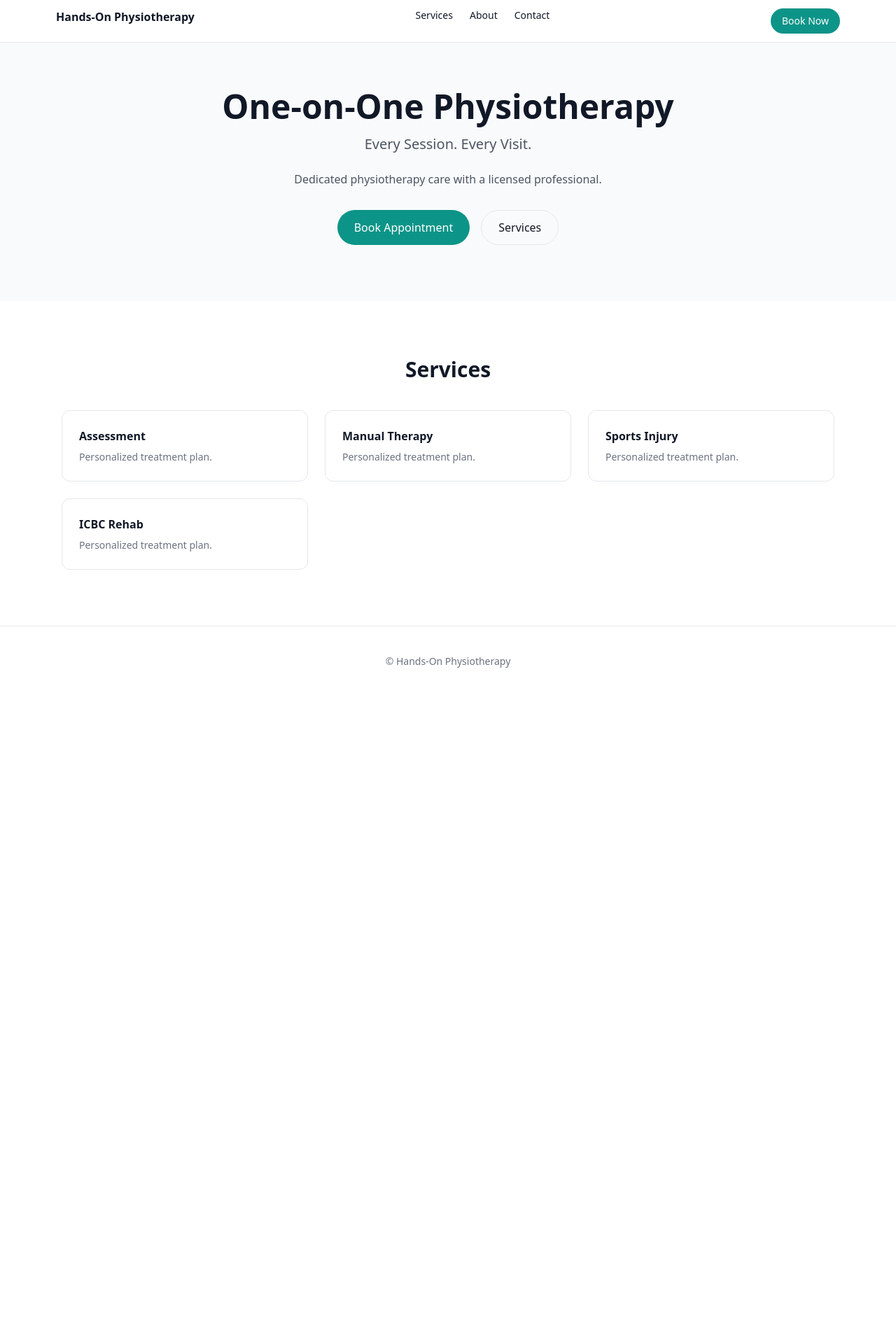
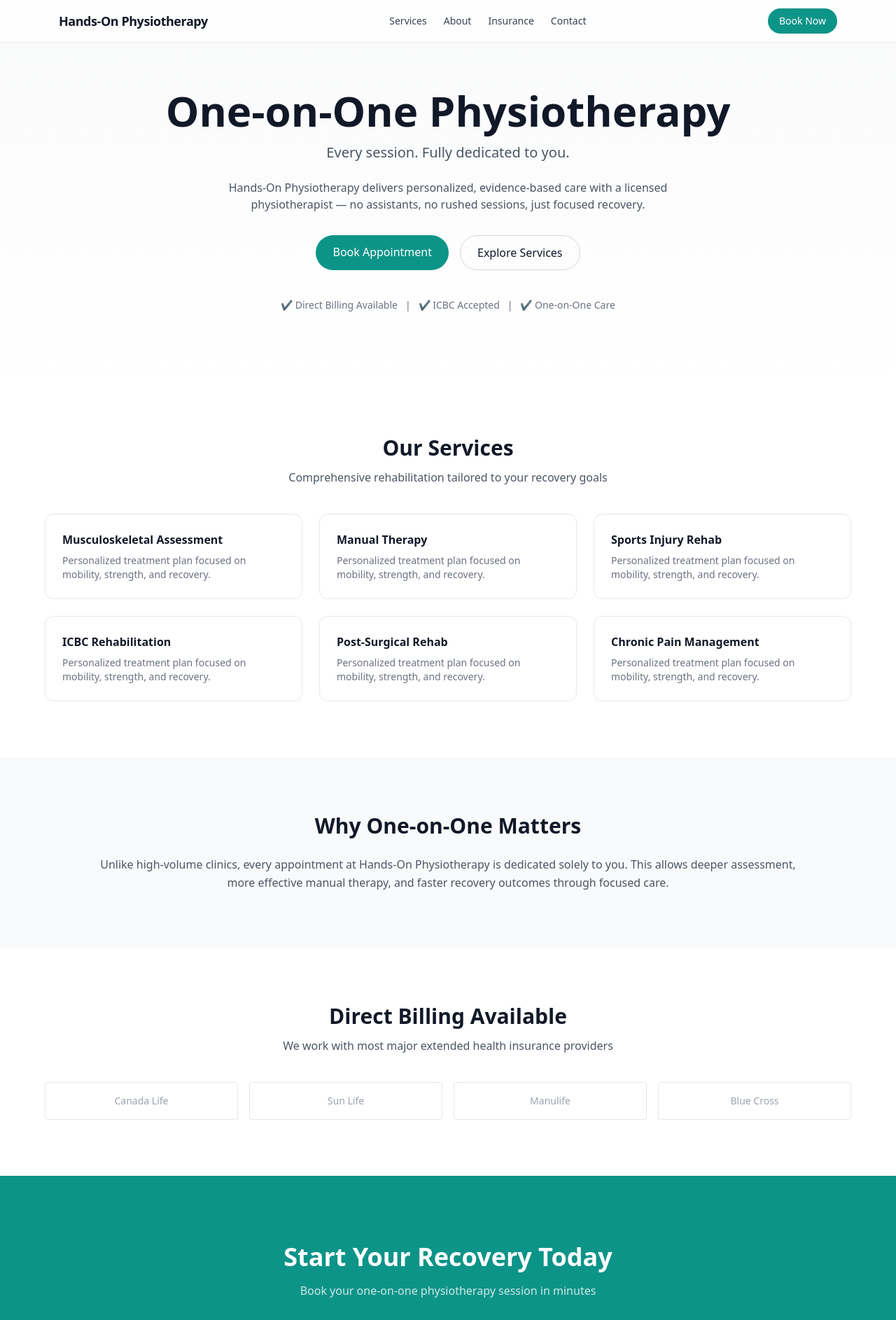
Before and after one commit to handsonphysio/handsonphysio.ca, a Next.js app: page / in a window 1280 px wide. Shown: the top 1886 px of the page at 70% size. Before the commit the page ends 995 px from the top, so only its background shows below. Built offline with nearby package versions, Linux system fonts and the light colour scheme.

Commit message:
Refactor Home component layout and content

```diff
--- a/app/page.tsx
+++ b/app/page.tsx
@@ -1,68 +1,174 @@
 export default function Home() {
   return (
-    <main className="min-h-screen bg-white text-gray-900">
+    <main className="bg-white text-gray-900">
 
-      {/* NAV */}
-      <header className="fixed top-0 w-full bg-white border-b z-50">
-        <div className="max-w-6xl mx-auto flex justify-between px-4 py-3">
-          <div className="font-bold">Hands-On Physiotherapy</div>
+      {/* TOP NAV */}
+      <header className="fixed top-0 left-0 w-full z-50 bg-white/70 backdrop-blur border-b">
+        <div className="max-w-6xl mx-auto flex items-center justify-between px-5 py-3">
 
-          <div className="hidden md:flex gap-6 text-sm">
+          {/* LOGO */}
+          <a href="/" className="font-bold text-lg tracking-tight">
+            Hands-On Physiotherapy
+          </a>
+
+          {/* NAV LINKS */}
+          <nav className="hidden md:flex gap-6 text-sm text-gray-700">
             <a href="#services">Services</a>
             <a href="#about">About</a>
+            <a href="#insurance">Insurance</a>
             <a href="#contact">Contact</a>
-          </div>
+          </nav>
 
-          <a className="bg-teal-600 text-white px-4 py-2 rounded-full text-sm">
+          {/* CTA */}
+          <a
+            href="#booking"
+            className="bg-teal-600 text-white px-4 py-2 rounded-full text-sm hover:bg-teal-700 transition"
+          >
             Book Now
           </a>
+
         </div>
       </header>
 
       {/* HERO */}
-      <section className="pt-32 text-center px-6 bg-gray-50 pb-20">
-        <h1 className="text-5xl font-bold">
+      <section className="pt-32 pb-24 px-6 text-center bg-gradient-to-b from-gray-50 to-white">
+
+        <h1 className="text-4xl md:text-6xl font-bold leading-tight">
           One-on-One Physiotherapy
         </h1>
 
         <p className="mt-4 text-xl text-gray-600">
-          Every Session. Every Visit.
+          Every session. Fully dedicated to you.
         </p>
 
         <p className="mt-6 max-w-2xl mx-auto text-gray-600">
-          Dedicated physiotherapy care with a licensed professional.
+          Hands-On Physiotherapy delivers personalized, evidence-based care with a licensed physiotherapist — no assistants, no rushed sessions, just focused recovery.
         </p>
 
-        <div className="mt-8 flex justify-center gap-4">
-          <button className="bg-teal-600 text-white px-6 py-3 rounded-full">
+        <div className="mt-8 flex flex-col md:flex-row gap-4 justify-center">
+          <a
+            href="#booking"
+            className="bg-teal-600 text-white px-6 py-3 rounded-full hover:bg-teal-700 transition"
+          >
             Book Appointment
-          </button>
-          <button className="border px-6 py-3 rounded-full">
-            Services
-          </button>
+          </a>
+
+          <a
+            href="#services"
+            className="border border-gray-300 px-6 py-3 rounded-full hover:border-gray-500 transition"
+          >
+            Explore Services
+          </a>
+        </div>
+
+        {/* TRUST LINE */}
+        <div className="mt-10 text-sm text-gray-500">
+          ✔ Direct Billing Available &nbsp; | &nbsp; ✔ ICBC Accepted &nbsp; | &nbsp; ✔ One-on-One Care
+        </div>
+
+      </section>
+
+      {/* SERVICES */}
+      <section id="services" className="py-20 px-6 bg-white">
+        <div className="max-w-6xl mx-auto">
+
+          <h2 className="text-3xl font-bold text-center">
+            Our Services
+          </h2>
+
+          <p className="text-center text-gray-600 mt-3">
+            Comprehensive rehabilitation tailored to your recovery goals
+          </p>
+
+          <div className="grid md:grid-cols-3 gap-6 mt-10">
+
+            {[
+              "Musculoskeletal Assessment",
+              "Manual Therapy",
+              "Sports Injury Rehab",
+              "ICBC Rehabilitation",
+              "Post-Surgical Rehab",
+              "Chronic Pain Management"
+            ].map((item) => (
+              <div
+                key={item}
+                className="border rounded-xl p-6 hover:shadow-md transition"
+              >
+                <h3 className="font-semibold">{item}</h3>
+                <p className="text-sm text-gray-500 mt-2">
+                  Personalized treatment plan focused on mobility, strength, and recovery.
+                </p>
+              </div>
+            ))}
+
+          </div>
         </div>
       </section>
 
-      {/* SERVICES */}
-      <section id="services" className="py-20 max-w-6xl mx-auto px-6">
-        <h2 className="text-3xl font-bold text-center">Services</h2>
+      {/* ABOUT */}
+      <section id="about" className="py-20 px-6 bg-gray-50">
+        <div className="max-w-5xl mx-auto text-center">
 
-        <div className="grid md:grid-cols-3 gap-6 mt-10">
-          {["Assessment", "Manual Therapy", "Sports Injury", "ICBC Rehab"].map(
-            (item) => (
-              <div key={item} className="border p-6 rounded-xl">
-                <h3 className="font-semibold">{item}</h3>
-                <p className="text-sm text-gray-500 mt-2">
-                  Personalized treatment plan.
-                </p>
-              </div>
-            )
-          )}
+          <h2 className="text-3xl font-bold">
+            Why One-on-One Matters
+          </h2>
+
+          <p className="mt-6 text-gray-600 leading-relaxed">
+            Unlike high-volume clinics, every appointment at Hands-On Physiotherapy is dedicated solely to you.
+            This allows deeper assessment, more effective manual therapy, and faster recovery outcomes through focused care.
+          </p>
+
         </div>
       </section>
 
-      <footer className="border-t py-10 text-center text-sm text-gray-500">
-        © Hands-On Physiotherapy
+      {/* INSURANCE */}
+      <section id="insurance" className="py-20 px-6 bg-white">
+        <div className="max-w-6xl mx-auto text-center">
+
+          <h2 className="text-3xl font-bold">
+            Direct Billing Available
+          </h2>
+
+          <p className="text-gray-600 mt-3">
+            We work with most major extended health insurance providers
+          </p>
+
+          {/* SIMPLE LOGO PLACEHOLDERS */}
+          <div className="mt-10 grid grid-cols-2 md:grid-cols-4 gap-4 text-gray-400 text-sm">
+            <div className="border p-4 rounded">Canada Life</div>
+            <div className="border p-4 rounded">Sun Life</div>
+            <div className="border p-4 rounded">Manulife</div>
+            <div className="border p-4 rounded">Blue Cross</div>
+          </div>
+
+        </div>
+      </section>
+
+      {/* BOOKING CTA */}
+      <section id="booking" className="py-24 px-6 bg-teal-600 text-white text-center">
+
+        <h2 className="text-3xl md:text-4xl font-bold">
+          Start Your Recovery Today
+        </h2>
+
+        <p className="mt-4 text-white/80">
+          Book your one-on-one physiotherapy session in minutes
+        </p>
+
+        <a
+          href="#"
+          className="inline-block mt-8 bg-white text-teal-700 px-8 py-3 rounded-full font-semibold hover:bg-gray-100 transition"
+        >
+          Book Online
+        </a>
+
+      </section>
+
+      {/* FOOTER */}
+      <footer id="contact" className="py-10 px-6 border-t text-center text-sm text-gray-500">
+        <p className="font-medium text-gray-700">Hands-On Physiotherapy</p>
+        <p>Surrey, British Columbia</p>
+        <p className="mt-2">© {new Date().getFullYear()} All rights reserved</p>
       </footer>
 
     </main>
```
